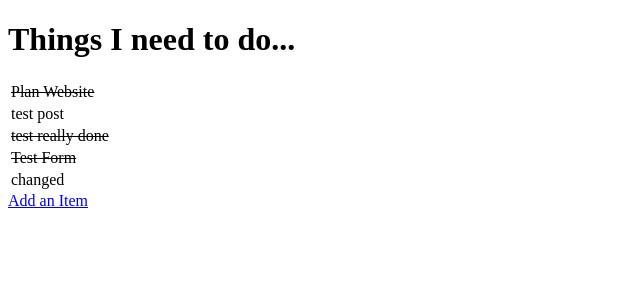
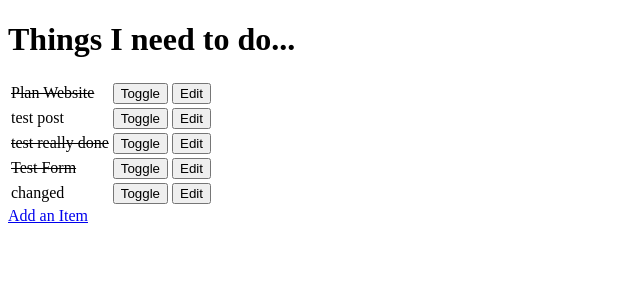
Before and after one commit to CharOConnell/django-learning, a Django app: page / in a window 1280 px wide. Shown: the top 300 px of the page, without its empty margins (0-640 px from the left). Run offline with Django 3.2, Linux system fonts and the light colour scheme; data comes from the database, SQL or seed files in the repository; both versions use the stored data as it was after the commit.

Commit message:
Added a toggle done button

```diff
--- a/django_todo/urls.py
+++ b/django_todo/urls.py
@@ -15,11 +15,13 @@ Including another URLconf
 """
 from django.conf.urls import url
 from django.contrib import admin
-from todo.views import get_todo_list, create_an_item
+from todo.views import get_todo_list, create_an_item, edit_an_item, toggle_status
 
 
 urlpatterns = [
     url(r'^admin/', admin.site.urls),
     url(r'^$', get_todo_list),
-    url(r'^add$', create_an_item)
+    url(r'^add$', create_an_item),
+    url(r'^edit/(?P<id>\d+)$', edit_an_item),
+    url(r'^toggle/(?P<id>\d+)$', toggle_status)
 ]
--- a/todo/templates/todo_list.html
+++ b/todo/templates/todo_list.html
@@ -18,6 +18,13 @@
             {% else %}
             <td>{{item.name}}</td>
             {% endif %}
+
+            <td>
+                <form method="POST" action="toggle/{{ item.id }}">{% csrf_token %}<input type="submit" value="Toggle"/></form>
+            </td>
+            <td>
+                <form method="GET" action="edit/{{ item.id }}"><input type="submit" value="Edit"></form>
+            </td>
         </tr>
         {% empty %}
         <p>You have nothing to do.</p>
--- a/todo/views.py
+++ b/todo/views.py
@@ -1,4 +1,4 @@
-from django.shortcuts import render, HttpResponse, redirect
+from django.shortcuts import render, HttpResponse, redirect, get_object_or_404
 from .models import Item
 from .forms import ItemForm
 
@@ -21,3 +21,25 @@ def create_an_item(request):
         form = ItemForm()
 
     return render(request, "item_form.html", {'form': form})
+
+
+def edit_an_item(request, id):
+    item = get_object_or_404(Item, pk=id)
+    # pk = primary key
+
+    if request.method == "POST":
+        form = ItemForm(request.POST, instance=item)
+        if form.is_valid():
+            form.save()
+            return redirect(get_todo_list)
+    else:
+        form = ItemForm(instance=item)
+        # create a form
+    return render(request, "item_form.html", {'form': form})
+
+
+def toggle_status(request, id):
+    item = get_object_or_404(Item, pk=id)
+    item.done = not item.done
+    item.save()
+    return redirect(get_todo_list)
```
Also changed, not shown: db.sqlite3.
